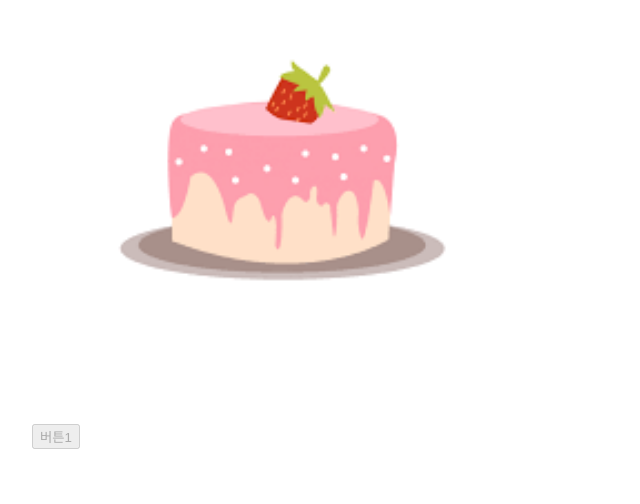
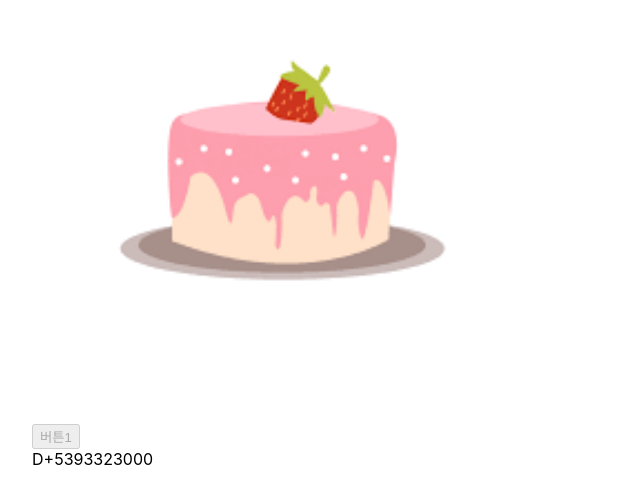
Before and after one commit to BungaeThunder/Bungae-Front, a Next.js app: page /cake in a window 1280 px wide. Shown: the part 144-648 px from the top of the page, without its empty margins (0-640 px from the left). Built offline with nearby package versions, Linux system fonts and the light colour scheme.

Commit message:
ddaycount

```diff
--- /dev/null
+++ b/component/cake/DdayCount.tsx
@@ -0,0 +1,18 @@
+import React from 'react';
+
+type Birthday = {
+	Birthday: string;
+};
+
+export const DdayCount: React.FC<Birthday> = ({ Birthday }) => {
+	const BirthdayDate = new Date(Birthday);
+	const TodayDate = new Date();
+	const DateDiff = Math.abs(BirthdayDate.getTime() - TodayDate.getTime());
+	return (
+		<div>
+			D{BirthdayDate < TodayDate ? '-' : '+'}
+			{DateDiff}
+		</div>
+	);
+	//return <button disabled={isArticle}>버튼1</button>;
+};
--- a/pages/cake/index.tsx
+++ b/pages/cake/index.tsx
@@ -3,6 +3,7 @@ import Image from 'next/image';
 
 // TODO: 절대경로로 바꾸기
 import { AddLetterButton } from '../../component/cake/AddLetterButton';
+import { DdayCount } from '../../component/cake/DdayCount';
 import styles from '../../styles/Cake.module.css';
 
 const Cake: NextPage = () => {
@@ -16,6 +17,9 @@ const Cake: NextPage = () => {
 				<div className={styles.button}>
 					<AddLetterButton isArticle={isArticle} />
 				</div>
+				<div className={styles.dday}>
+					<DdayCount Birthday="2022-08-09"></DdayCount>
+				</div>
 			</main>
 		</div>
 	);
```
